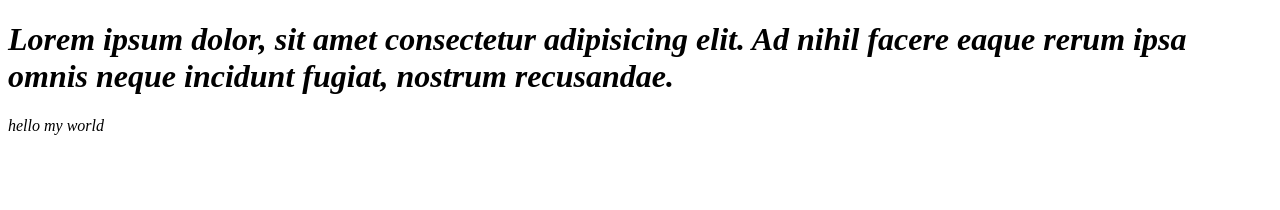
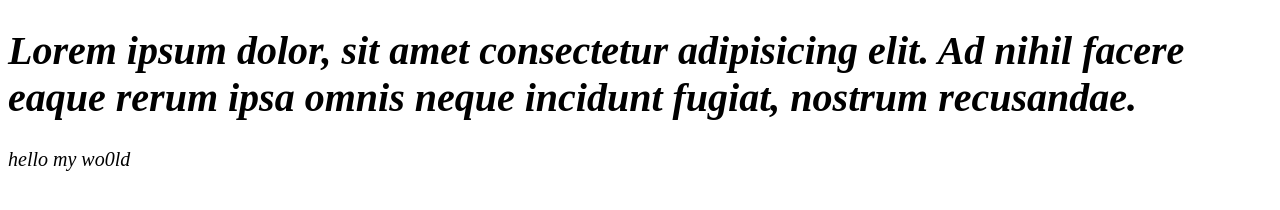
Before and after one commit to Egorka2809/test-git, a plain HTML site: page index.html in a window 1280 px wide. Drawn offline with Linux system fonts and the light colour scheme.

Commit message:
Поменяли текст в index
*И припсали в стилях размер шрифта

```diff
--- a/css/style.css
+++ b/css/style.css
@@ -2,4 +2,5 @@ body {
     font-style: italic;
     background-color: white;
     transition: all 3s;
+    font-size: 20px;
 }
--- a/index.html
+++ b/index.html
@@ -8,6 +8,6 @@
 </head>
 <body>
     <h1>Lorem ipsum dolor, sit amet consectetur adipisicing elit. Ad nihil facere eaque rerum ipsa omnis neque incidunt fugiat, nostrum recusandae.</h1>
-    <p>hello my world</p>
+    <p>hello my wo0ld</p>
 </body>
 </html>
```
